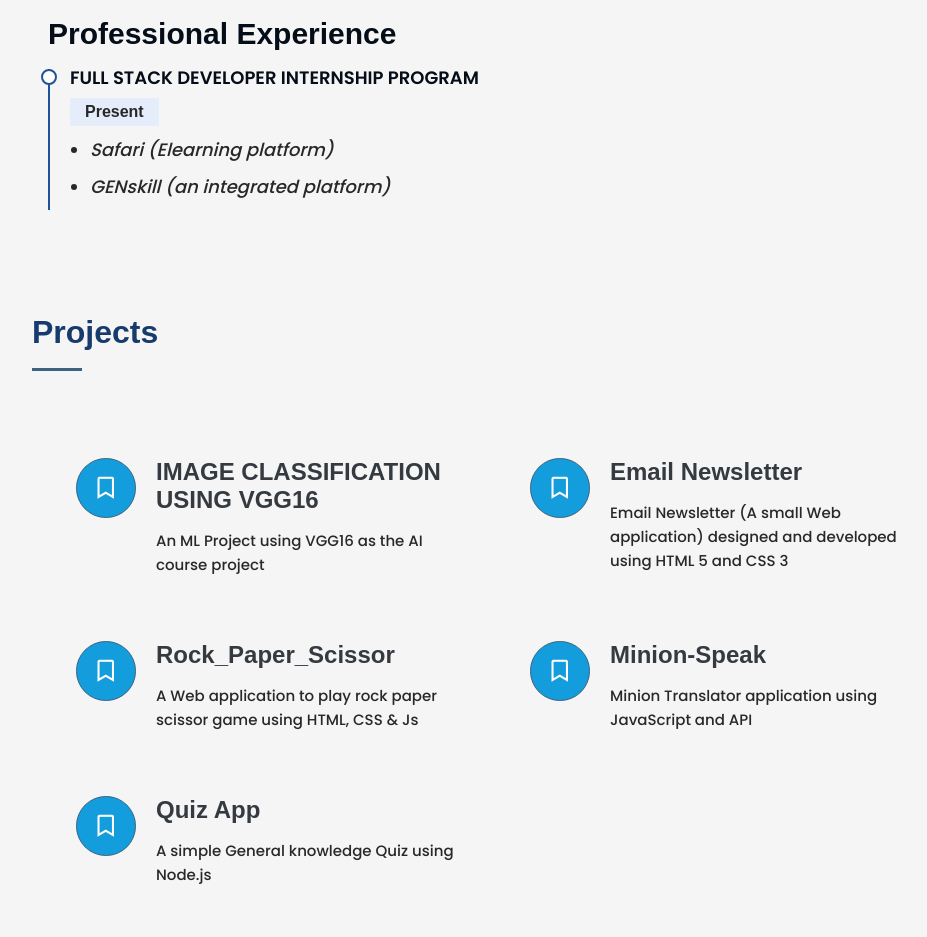
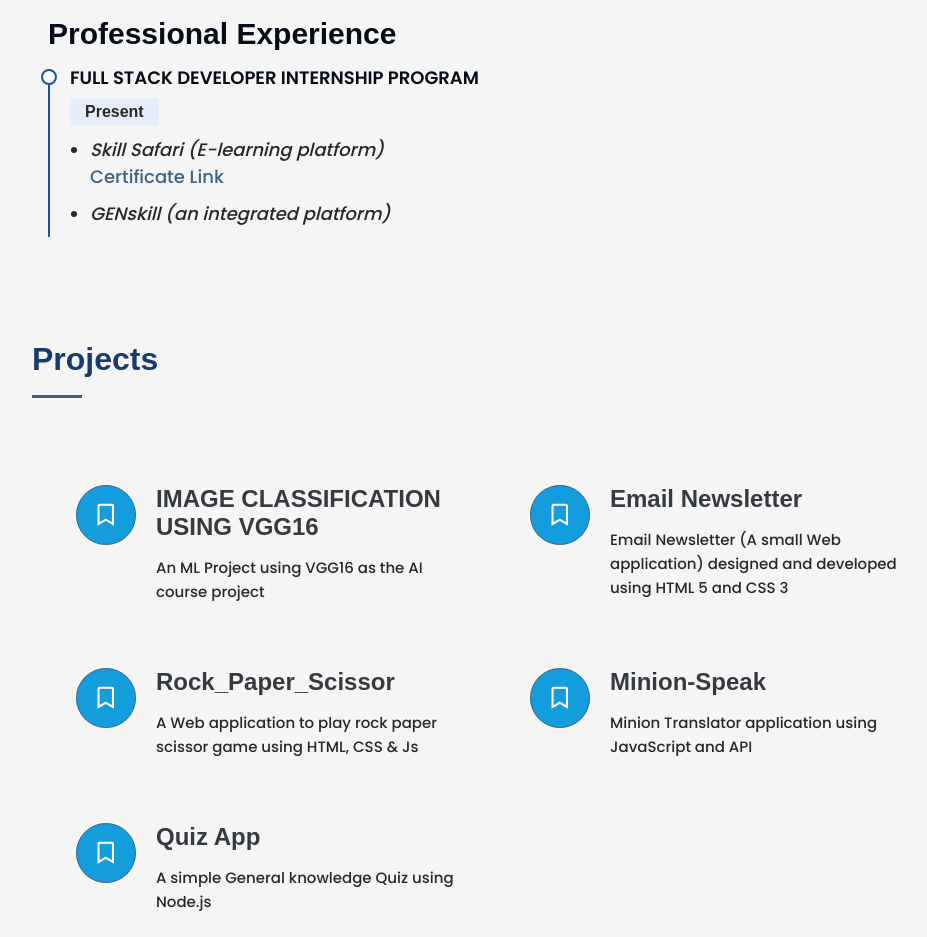
Before and after one commit to Christy-clair/CHRISTY, a plain HTML site: page index.html in a window 1280 px wide. Shown: the part 1900-2837 px from the top of the page, without its empty margins (292-1219 px from the left). Drawn offline with Linux system fonts and the light colour scheme.

Commit message:
updated!!!

```diff
--- a/index.html
+++ b/index.html
@@ -136,7 +136,7 @@
                 <h4>Full Stack Developer Internship Program</h4>
                 <h5>Present</h5>
                  <ul>
-                  <li><em> Safari (Elearning platform)</em></li>
+                  <li><em>Skill Safari (E-learning platform)  </em><br><a href="https://drive.google.com/file/d/1B_HpZgBUYpdXwc2V7tOijt35fLzJdpQB/view?usp=sharing" target="blank">Certificate Link</a></li>
                   <li><em>GENskill (an integrated platform)</em></li>
                  </ul>
               </div>
```
